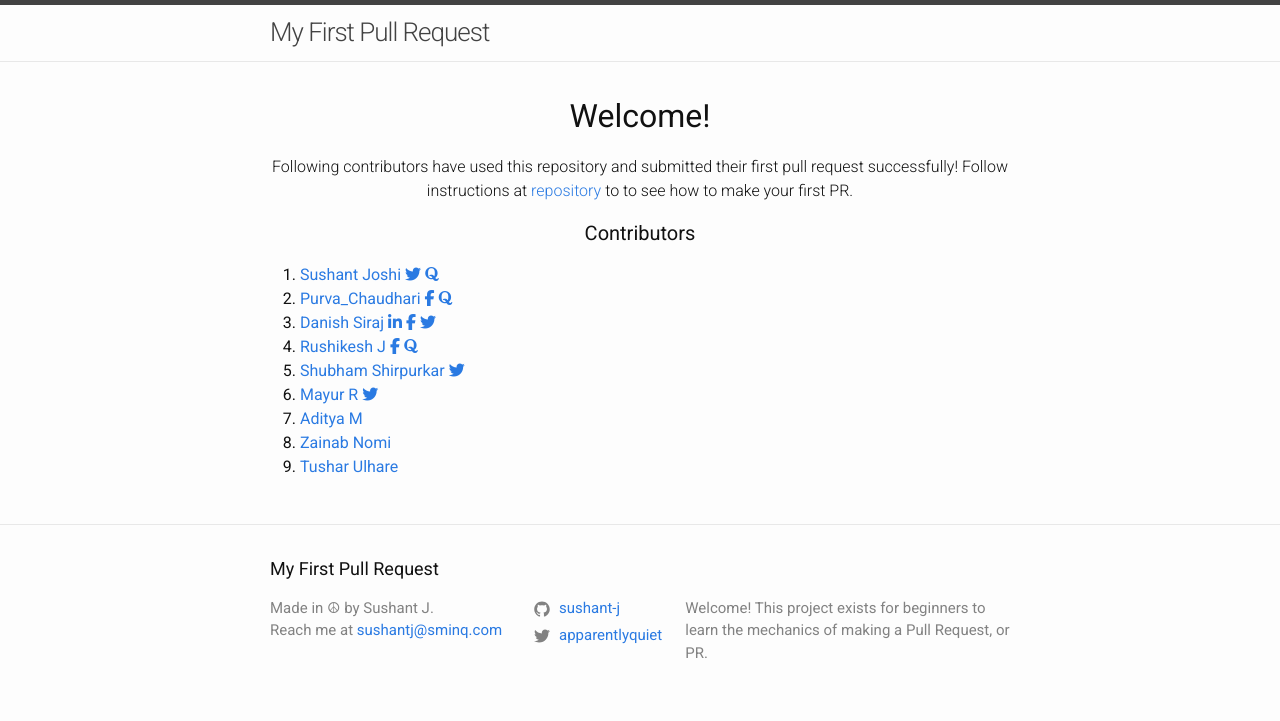
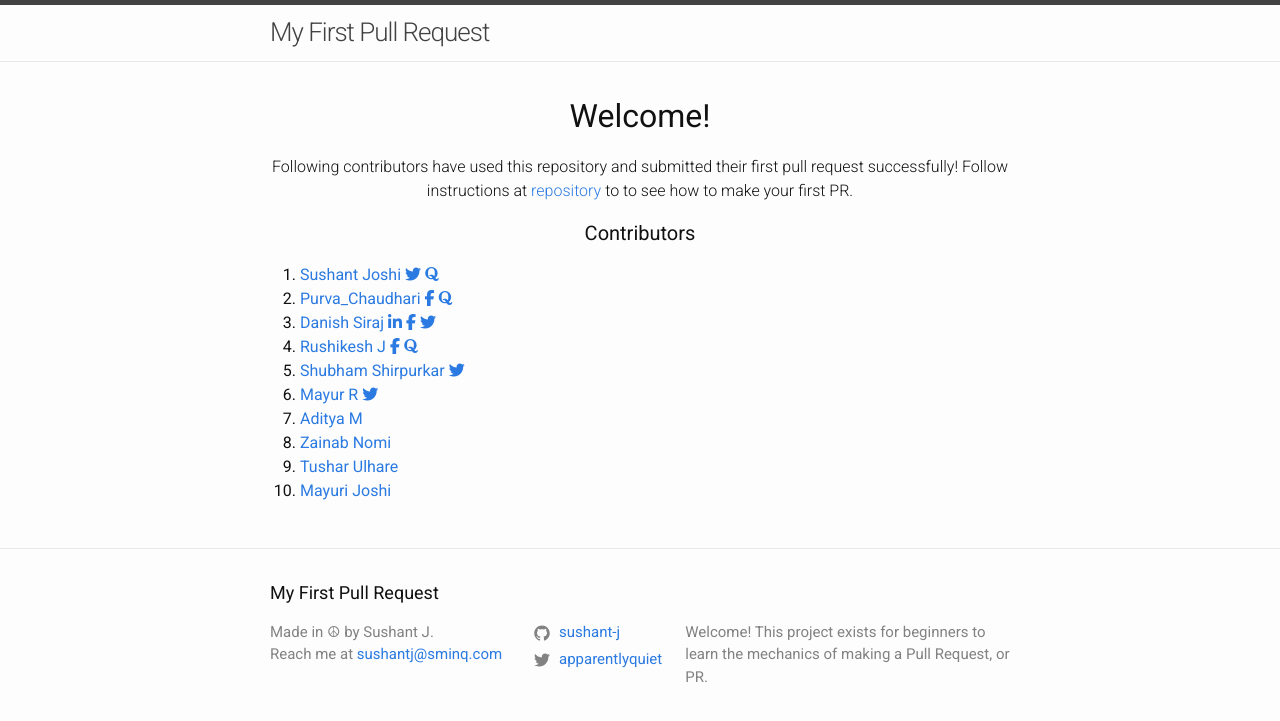
Before and after one commit to sushant-j/my-first-pull-request, a Jekyll site: the page built from index.md, in a window 1280 px wide. Shown: the top 721 px of the page. Built offline with Jekyll 4.4.1, drawn with Linux system fonts in a browser that asks for light colours; nearby versions of some CDN libraries.

Commit message:
Added my name

```diff
--- a/_layouts/home.html
+++ b/_layouts/home.html
@@ -89,5 +89,10 @@ layout: default
         Tushar Ulhare
       </a>
     </li>
+<li>
+      <a href="https://github.com/mayurijoshi04/">
+        Mayuri Joshi
+      </a>
+    </li>
   </ol>
 </div>
```
